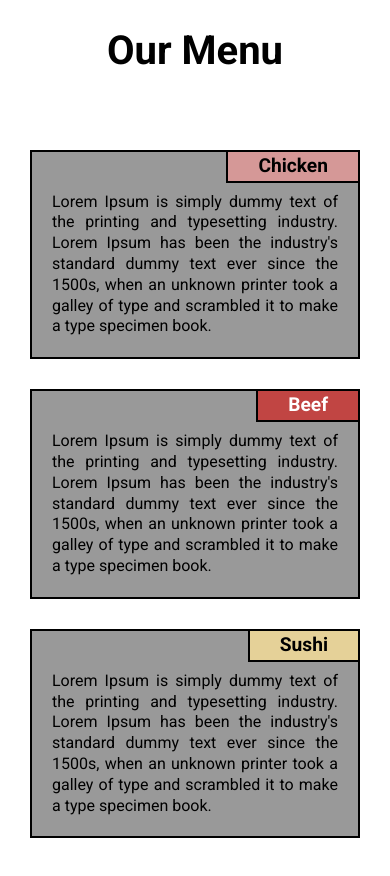
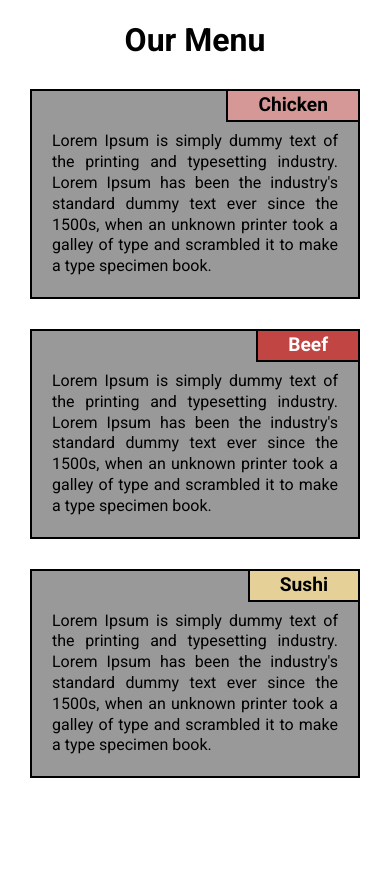
Before and after one commit to MDHANIK/fullstack-course, a plain HTML site: page module2-solution/index.html in a window 390 px wide. After the commit the page ends 844 px from the top, so only its background shows below. Drawn offline with Linux system fonts and the light colour scheme.

Commit message:
Space fixed

```diff
--- a/module2-solution/css/style.css
+++ b/module2-solution/css/style.css
@@ -213,4 +213,15 @@ h6 {
 	.col-sm-12 {
 		width: 100%;
 	}
+	.main-title {
+		margin-bottom: 5px;
+		font-size: 2em;
+	}
+	.box {
+		clear: both;
+	}
+	.container::after,
+	.row::after {
+		display: none;
+	}
 }
```
